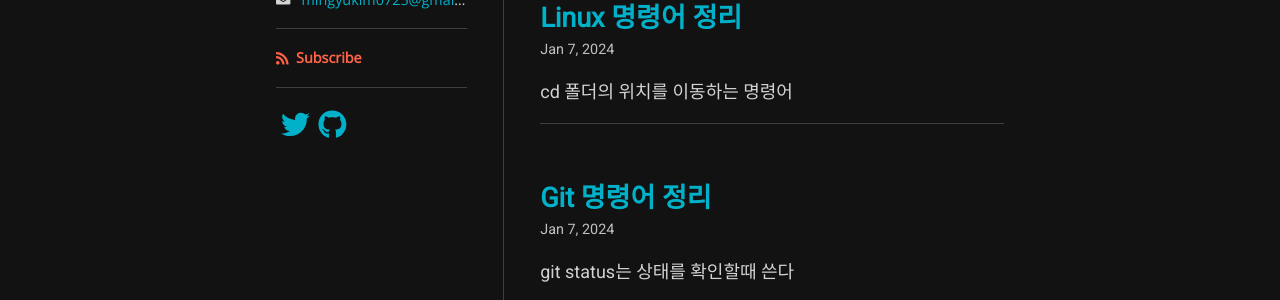
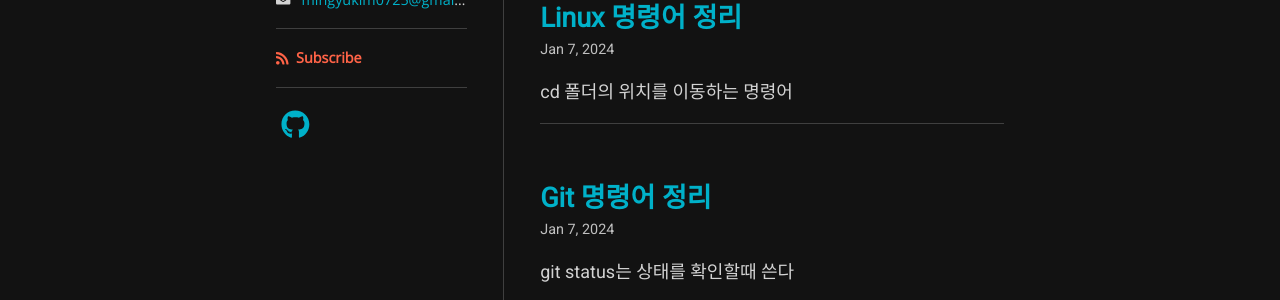
Before and after one commit to mingyu0725/blog, a Jekyll site: the page built from index.html, in a window 1280 px wide. Shown: the part 296-596 px from the top of the page. Built offline with Jekyll 4.4.1, drawn with Linux system fonts in a browser that asks for light colours; nearby versions of some CDN libraries; some web fonts are replaced; the list of posts is cut into pages by our own code.

Commit message:
블로그 수정

```diff
--- a/_data/social.yml
+++ b/_data/social.yml
@@ -1,6 +1,4 @@
-- title: Twitter
-  url: https://twitter.com/ngzhio
-  icon: fab fa-twitter
+
 - title: GitHub
-  url: https://github.com/ngzhio/jekyll-theme-hamilton
+  url: https://github.com/mingyu0725/jekyll-theme-hamilton
   icon: fab fa-github
```
